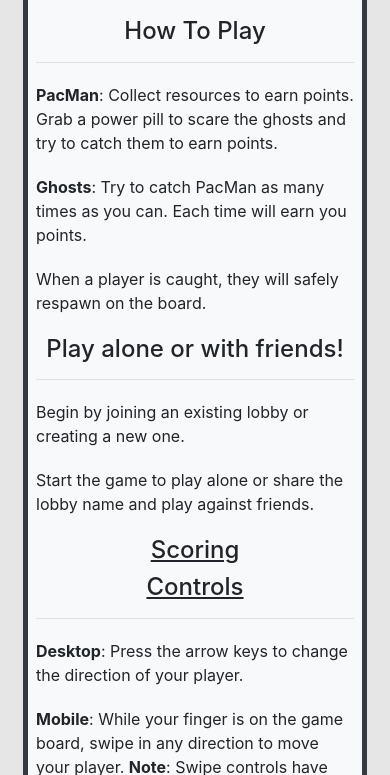
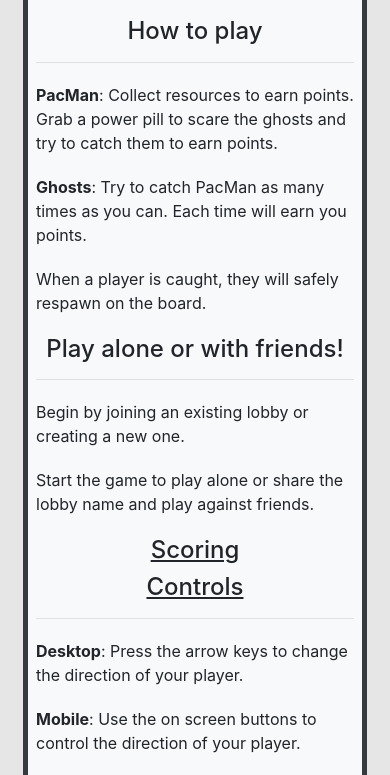
Before and after one commit to cal-overflow/cyrun, a website: page views/index.html in a window 390 px wide. Both pictures are taken after a click on the element "Controls". Shown: the part 856-1631 px from the top of the page. Drawn offline with nearby package versions, Linux system fonts and the light colour scheme; no server answers.

Commit message:
Updated text on index screen

```diff
--- a/views/index.html
+++ b/views/index.html
@@ -48,7 +48,7 @@
               <li>CyRun is a multiplayer PacMan game that originated as a final project for <a href="https://christianlisle.com/2020/11/22/com-s-319/" target="_blank" title="View a student's experience taking this course and working on CyRun">COM S 319</a>. Learn more <a href="https://christianlisle.com/2020/11/30/cyrun/" target="_blank" title="Learn more about CyRun">here</a>.</li>
             </ul>
 
-          <h4>How To Play</h4>
+          <h4>How to play</h4>
           <HR>
           <ul class="instructions">
             <li><span class="bold">PacMan</span>: Collect resources to earn points. Grab a power pill to scare the ghosts and try to catch them to earn points.</li>
@@ -77,7 +77,7 @@
           <ul id="controls_instructions" class="instructions">
             <HR>
             <li><span class="bold">Desktop</span>: Press the arrow keys to change the direction of your player.</li>
-            <li><span class="bold">Mobile</span>: While your finger is on the game board, swipe in any direction to move your player. <span class="bold">Note</span>: Swipe controls have not been entirely implemented, so player feedback is somewhat unresponsive.</li>
+            <li><span class="bold">Mobile</span>: Use the on screen buttons to control the direction of your player.</li>
           </ul>
         </div>
       </div>
```
